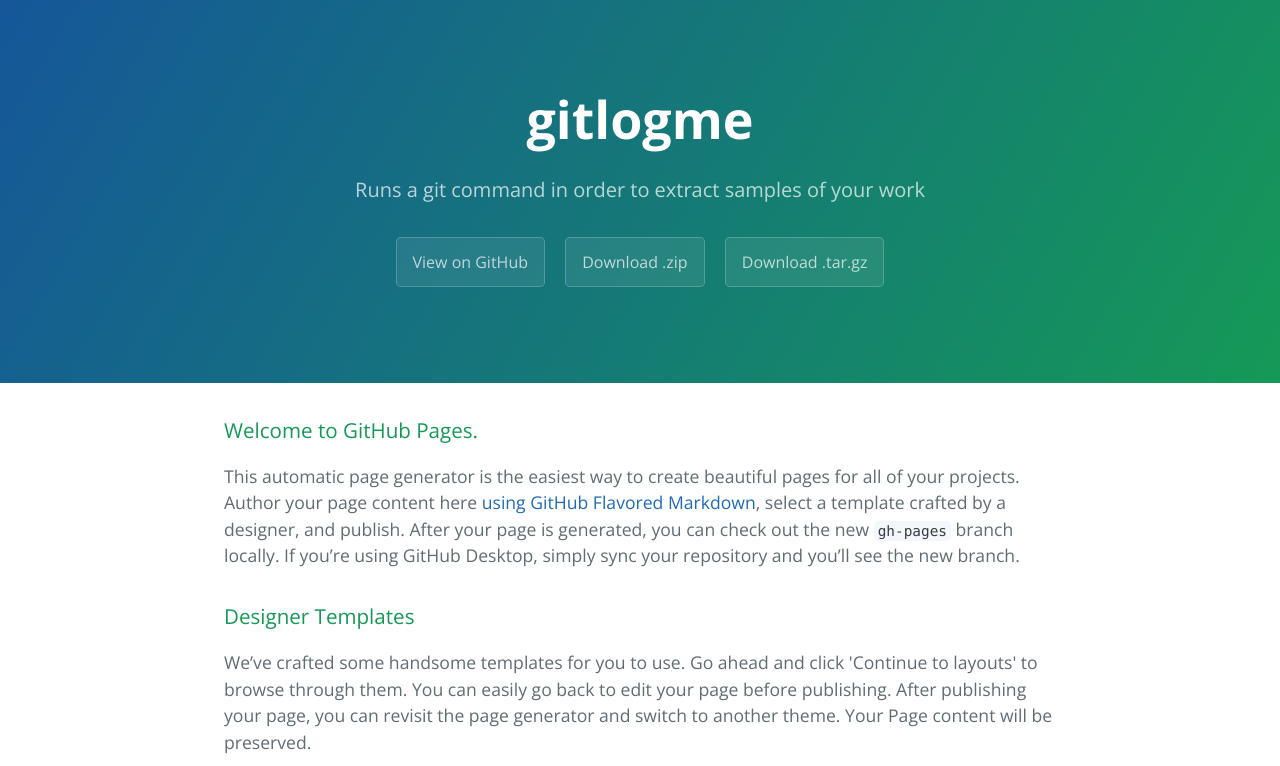
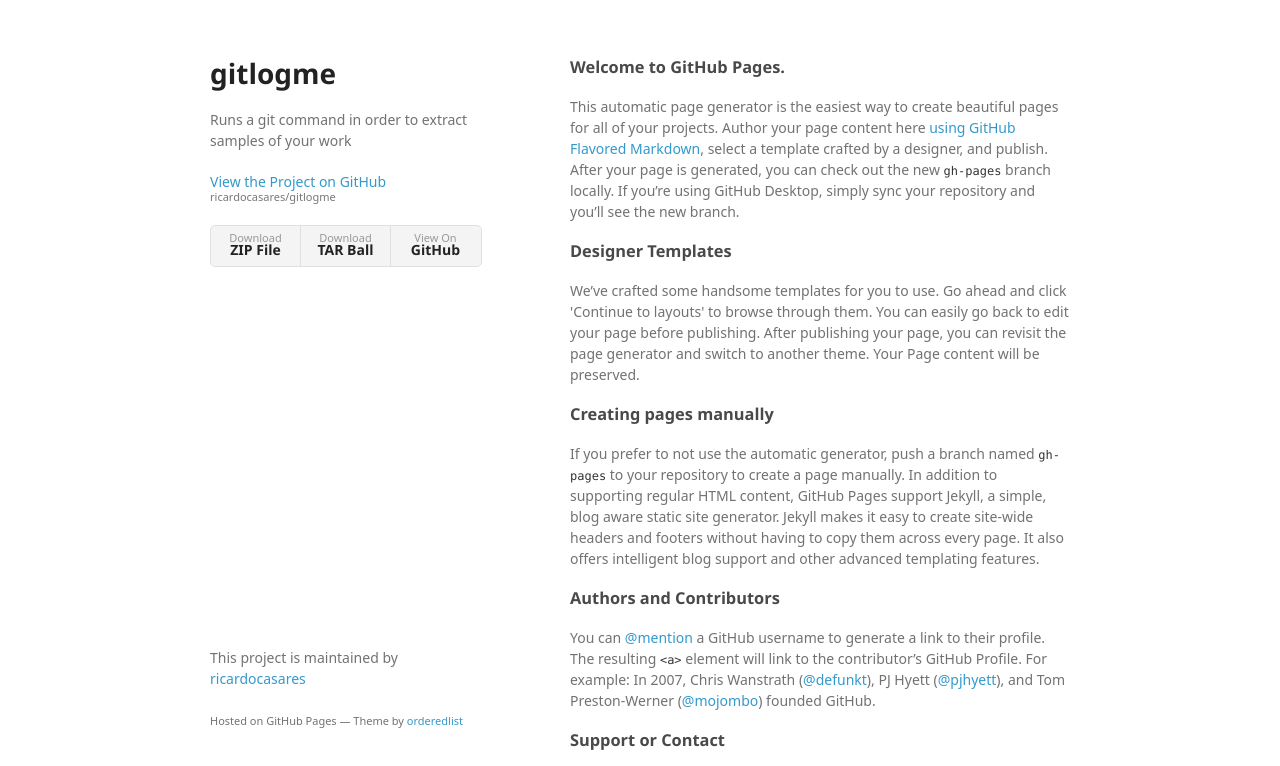
Before and after one commit to ricardocasares/gitlogme, a plain HTML site: page index.html in a window 1280 px wide. Shown: the top 766 px of the page. Drawn offline with nearby package versions, Linux system fonts and the light colour scheme; a web font is replaced by a local one.

Commit message:
Create gh-pages branch via GitHub

```diff
--- a/index.html
+++ b/index.html
@@ -1,25 +1,34 @@
-<!DOCTYPE html>
-<html lang="en-us">
+<!doctype html>
+<html>
   <head>
-    <meta charset="UTF-8">
+    <meta charset="utf-8">
+    <meta http-equiv="X-UA-Compatible" content="chrome=1">
     <title>gitlogme by ricardocasares</title>
-    <meta name="viewport" content="width=device-width, initial-scale=1">
-    <link rel="stylesheet" type="text/css" href="stylesheets/normalize.css" media="screen">
-    <link href='https://fonts.googleapis.com/css?family=Open+Sans:400,700' rel='stylesheet' type='text/css'>
-    <link rel="stylesheet" type="text/css" href="stylesheets/stylesheet.css" media="screen">
-    <link rel="stylesheet" type="text/css" href="stylesheets/github-light.css" media="screen">
+
+    <link rel="stylesheet" href="stylesheets/styles.css">
+    <link rel="stylesheet" href="stylesheets/github-light.css">
+    <meta name="viewport" content="width=device-width">
+    <!--[if lt IE 9]>
+    <script src="//html5shiv.googlecode.com/svn/trunk/html5.js"></script>
+    <![endif]-->
   </head>
   <body>
-    <section class="page-header">
-      <h1 class="project-name">gitlogme</h1>
-      <h2 class="project-tagline">Runs a git command in order to extract samples of your work</h2>
-      <a href="https://github.com/ricardocasares/gitlogme" class="btn">View on GitHub</a>
-      <a href="https://github.com/ricardocasares/gitlogme/zipball/master" class="btn">Download .zip</a>
-      <a href="https://github.com/ricardocasares/gitlogme/tarball/master" class="btn">Download .tar.gz</a>
-    </section>
+    <div class="wrapper">
+      <header>
+        <h1>gitlogme</h1>
+        <p>Runs a git command in order to extract samples of your work</p>
 
-    <section class="main-content">
-      <h3>
+        <p class="view"><a href="https://github.com/ricardocasares/gitlogme">View the Project on GitHub <small>ricardocasares/gitlogme</small></a></p>
+
+
+        <ul>
+          <li><a href="https://github.com/ricardocasares/gitlogme/zipball/master">Download <strong>ZIP File</strong></a></li>
+          <li><a href="https://github.com/ricardocasares/gitlogme/tarball/master">Download <strong>TAR Ball</strong></a></li>
+          <li><a href="https://github.com/ricardocasares/gitlogme">View On <strong>GitHub</strong></a></li>
+        </ul>
+      </header>
+      <section>
+        <h3>
 <a id="welcome-to-github-pages" class="anchor" href="#welcome-to-github-pages" aria-hidden="true"><span aria-hidden="true" class="octicon octicon-link"></span></a>Welcome to GitHub Pages.</h3>
 
 <p>This automatic page generator is the easiest way to create beautiful pages for all of your projects. Author your page content here <a href="https://guides.github.com/features/mastering-markdown/">using GitHub Flavored Markdown</a>, select a template crafted by a designer, and publish. After your page is generated, you can check out the new <code>gh-pages</code> branch locally. If you’re using GitHub Desktop, simply sync your repository and you’ll see the new branch.</p>
@@ -43,15 +52,13 @@
 <a id="support-or-contact" class="anchor" href="#support-or-contact" aria-hidden="true"><span aria-hidden="true" class="octicon octicon-link"></span></a>Support or Contact</h3>
 
 <p>Having trouble with Pages? Check out our <a href="https://help.github.com/pages">documentation</a> or <a href="https://github.com/contact">contact support</a> and we’ll help you sort it out.</p>
-
-      <footer class="site-footer">
-        <span class="site-footer-owner"><a href="https://github.com/ricardocasares/gitlogme">gitlogme</a> is maintained by <a href="https://github.com/ricardocasares">ricardocasares</a>.</span>
-
-        <span class="site-footer-credits">This page was generated by <a href="https://pages.github.com">GitHub Pages</a> using the <a href="https://github.com/jasonlong/cayman-theme">Cayman theme</a> by <a href="https://twitter.com/jasonlong">Jason Long</a>.</span>
+      </section>
+      <footer>
+        <p>This project is maintained by <a href="https://github.com/ricardocasares">ricardocasares</a></p>
+        <p><small>Hosted on GitHub Pages &mdash; Theme by <a href="https://github.com/orderedlist">orderedlist</a></small></p>
       </footer>
-
-    </section>
-
+    </div>
+    <script src="javascripts/scale.fix.js"></script>
 
   </body>
 </html>
--- /dev/null
+++ b/javascripts/scale.fix.js
@@ -0,0 +1,17 @@
+var metas = document.getElementsByTagName('meta');
+var i;
+if (navigator.userAgent.match(/iPhone/i)) {
+  for (i=0; i<metas.length; i++) {
+    if (metas[i].name == "viewport") {
+      metas[i].content = "width=device-width, minimum-scale=1.0, maximum-scale=1.0";
+    }
+  }
+  document.addEventListener("gesturestart", gestureStart, false);
+}
+function gestureStart() {
+  for (i=0; i<metas.length; i++) {
+    if (metas[i].name == "viewport") {
+      metas[i].content = "width=device-width, minimum-scale=0.25, maximum-scale=1.6";
+    }
+  }
+}
--- /dev/null
+++ b/stylesheets/styles.css
@@ -0,0 +1,324 @@
+@font-face {
+  font-family: 'Noto Sans';
+  font-weight: 400;
+  font-style: normal;
+  src: url('../fonts/Noto-Sans-regular/Noto-Sans-regular.eot');
+  src: url('../fonts/Noto-Sans-regular/Noto-Sans-regular.eot?#iefix') format('embedded-opentype'),
+       local('Noto Sans'),
+       local('Noto-Sans-regular'),
+       url('../fonts/Noto-Sans-regular/Noto-Sans-regular.woff2') format('woff2'),
+       url('../fonts/Noto-Sans-regular/Noto-Sans-regular.woff') format('woff'),
+       url('../fonts/Noto-Sans-regular/Noto-Sans-regular.ttf') format('truetype'),
+       url('../fonts/Noto-Sans-regular/Noto-Sans-regular.svg#NotoSans') format('svg');
+}
+
+@font-face {
+  font-family: 'Noto Sans';
+  font-weight: 700;
+  font-style: normal;
+  src: url('../fonts/Noto-Sans-700/Noto-Sans-700.eot');
+  src: url('../fonts/Noto-Sans-700/Noto-Sans-700.eot?#iefix') format('embedded-opentype'),
+       local('Noto Sans Bold'),
+       local('Noto-Sans-700'),
+       url('../fonts/Noto-Sans-700/Noto-Sans-700.woff2') format('woff2'),
+       url('../fonts/Noto-Sans-700/Noto-Sans-700.woff') format('woff'),
+       url('../fonts/Noto-Sans-700/Noto-Sans-700.ttf') format('truetype'),
+       url('../fonts/Noto-Sans-700/Noto-Sans-700.svg#NotoSans') format('svg');
+}
+
+@font-face {
+  font-family: 'Noto Sans';
+  font-weight: 400;
+  font-style: italic;
+  src: url('../fonts/Noto-Sans-italic/Noto-Sans-italic.eot');
+  src: url('../fonts/Noto-Sans-italic/Noto-Sans-italic.eot?#iefix') format('embedded-opentype'),
+       local('Noto Sans Italic'),
+       local('Noto-Sans-italic'),
+       url('../fonts/Noto-Sans-italic/Noto-Sans-italic.woff2') format('woff2'),
+       url('../fonts/Noto-Sans-italic/Noto-Sans-italic.woff') format('woff'),
+       url('../fonts/Noto-Sans-italic/Noto-Sans-italic.ttf') format('truetype'),
+       url('../fonts/Noto-Sans-italic/Noto-Sans-italic.svg#NotoSans') format('svg');
+}
+
+@font-face {
+  font-family: 'Noto Sans';
+  font-weight: 700;
+  font-style: italic;
+  src: url('../fonts/Noto-Sans-700italic/Noto-Sans-700italic.eot');
+  src: url('../fonts/Noto-Sans-700italic/Noto-Sans-700italic.eot?#iefix') format('embedded-opentype'),
+       local('Noto Sans Bold Italic'),
+       local('Noto-Sans-700italic'),
+       url('../fonts/Noto-Sans-700italic/Noto-Sans-700italic.woff2') format('woff2'),
+       url('../fonts/Noto-Sans-700italic/Noto-Sans-700italic.woff') format('woff'),
+       url('../fonts/Noto-Sans-700italic/Noto-Sans-700italic.ttf') format('truetype'),
+       url('../fonts/Noto-Sans-700italic/Noto-Sans-700italic.svg#NotoSans') format('svg');
+}
+
+body {
+  background-color: #fff;
+  padding:50px;
+  font: 14px/1.5 "Noto Sans", "Helvetica Neue", Helvetica, Arial, sans-serif;
+  color:#727272;
+  font-weight:400;
+}
+
+h1, h2, h3, h4, h5, h6 {
+  color:#222;
+  margin:0 0 20px;
+}
+
+p, ul, ol, table, pre, dl {
+  margin:0 0 20px;
+}
+
+h1, h2, h3 {
+  line-height:1.1;
+}
+
+h1 {
+  font-size:28px;
+}
+
+h2 {
+  color:#393939;
+}
+
+h3, h4, h5, h6 {
+  color:#494949;
+}
+
+a {
+  color:#39c;
+  text-decoration:none;
+}
+
+a:hover {
+  color:#069;
+}
+
+a small {
+  font-size:11px;
+  color:#777;
+  margin-top:-0.3em;
+  display:block;
+}
+
+a:hover small {
+  color:#777;
+}
+
+.wrapper {
+  width:860px;
+  margin:0 auto;
+}
+
+blockquote {
+  border-left:1px solid #e5e5e5;
+  margin:0;
+  padding:0 0 0 20px;
+  font-style:italic;
+}
+
+code, pre {
+  font-family:Monaco, Bitstream Vera Sans Mono, Lucida Console, Terminal, Consolas, Liberation Mono, DejaVu Sans Mono, Courier New, monospace;
+  color:#333;
+  font-size:12px;
+}
+
+pre {
+  padding:8px 15px;
+  background: #f8f8f8;
+  border-radius:5px;
+  border:1px solid #e5e5e5;
+  overflow-x: auto;
+}
+
+table {
+  width:100%;
+  border-collapse:collapse;
+}
+
+th, td {
+  text-align:left;
+  padding:5px 10px;
+  border-bottom:1px solid #e5e5e5;
+}
+
+dt {
+  color:#444;
+  font-weight:700;
+}
+
+th {
+  color:#444;
+}
+
+img {
+  max-width:100%;
+}
+
+header {
+  width:270px;
+  float:left;
+  position:fixed;
+  -webkit-font-smoothing:subpixel-antialiased;
+}
+
+header ul {
+  list-style:none;
+  height:40px;
+  padding:0;
+  background: #f4f4f4;
+  border-radius:5px;
+  border:1px solid #e0e0e0;
+  width:270px;
+}
+
+header li {
+  width:89px;
+  float:left;
+  border-right:1px solid #e0e0e0;
+  height:40px;
+}
+
+header li:first-child a {
+  border-radius:5px 0 0 5px;
+}
+
+header li:last-child a {
+  border-radius:0 5px 5px 0;
+}
+
+header ul a {
+  line-height:1;
+  font-size:11px;
+  color:#999;
+  display:block;
+  text-align:center;
+  padding-top:6px;
+  height:34px;
+}
+
+header ul a:hover {
+  color:#999;
+}
+
+header ul a:active {
+  background-color:#f0f0f0;
+}
+
+strong {
+  color:#222;
+  font-weight:700;
+}
+
+header ul li + li + li {
+  border-right:none;
+  width:89px;
+}
+
+header ul a strong {
+  font-size:14px;
+  display:block;
+  color:#222;
+}
+
+section {
+  width:500px;
+  float:right;
+  padding-bottom:50px;
+}
+
+small {
+  font-size:11px;
+}
+
+hr {
+  border:0;
+  background:#e5e5e5;
+  height:1px;
+  margin:0 0 20px;
+}
+
+footer {
+  width:270px;
+  float:left;
+  position:fixed;
+  bottom:50px;
+  -webkit-font-smoothing:subpixel-antialiased;
+}
+
+@media print, screen and (max-width: 960px) {
+
+  div.wrapper {
+    width:auto;
+    margin:0;
+  }
+
+  header, section, footer {
+    float:none;
+    position:static;
+    width:auto;
+  }
+
+  header {
+    padding-right:320px;
+  }
+
+  section {
+    border:1px solid #e5e5e5;
+    border-width:1px 0;
+    padding:20px 0;
+    margin:0 0 20px;
+  }
+
+  header a small {
+    display:inline;
+  }
+
+  header ul {
+    position:absolute;
+    right:50px;
+    top:52px;
+  }
+}
+
+@media print, screen and (max-width: 720px) {
+  body {
+    word-wrap:break-word;
+  }
+
+  header {
+    padding:0;
+  }
+
+  header ul, header p.view {
+    position:static;
+  }
+
+  pre, code {
+    word-wrap:normal;
+  }
+}
+
+@media print, screen and (max-width: 480px) {
+  body {
+    padding:15px;
+  }
+
+  header ul {
+    width:99%;
+  }
+
+  header li, header ul li + li + li {
+    width:33%;
+  }
+}
+
+@media print {
+  body {
+    padding:0.4in;
+    font-size:12pt;
+    color:#444;
+  }
+}
```
